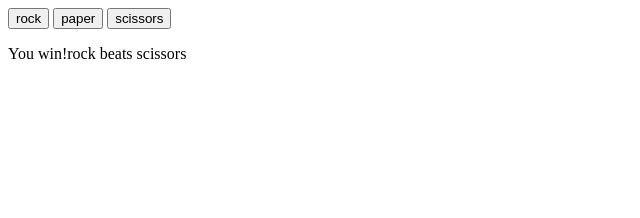
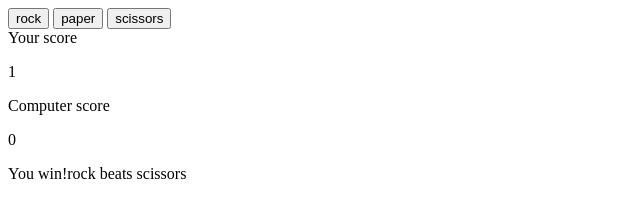
Before and after one commit to fiza0/rock-paper-scissors, a plain HTML site: page index.html in a window 1280 px wide. Both pictures are taken after a click on the button "rock". Shown: the whole page, without its empty margins (0-640 px from the left). Drawn offline with Linux system fonts and the light colour scheme.

Commit message:
Fix score counter and make scores display on dom

```diff
--- a/index.html
+++ b/index.html
@@ -13,7 +13,9 @@
     <button class="btn" id="paper">paper</button>
     <button class="btn" id="scissors">scissors</button>
  </div>
-<div class="score"></div>
+<div class="score">
+    <div class="player-score">Your score</div>
+    <div class="computer-score">Computer score</div>
  </div>
 
  <div class="results-section">
--- a/script.js
+++ b/script.js
@@ -1,6 +1,8 @@
 let rock={name:'rock',beats:'scissors'}
 let paper={name:'paper',beats:'rock'}
 let scissors={name:'scissors',beats:'paper'}
+let playerScore=0
+let computerScore=0
 
 function getComputerSelection(){
     let computerSelection=Math.floor(Math.random()*3)
@@ -26,8 +28,6 @@ btns.forEach(button=>{
                 playerSelection=scissors
             }
             let computerSelection=getComputerSelection()
-            let playerScore=0
-            let computerScore=0
             let resultMessage
             let result
             if(computerSelection.name===playerSelection.beats){
@@ -51,8 +51,15 @@ btns.forEach(button=>{
             resultOfRound=document.createElement('p')
             resultOfRound.textContent=resultMessage
             resultsSection.appendChild(resultOfRound)
+            playerScoreDOM=document.querySelector('.player-score')
+            computerScoreDOM=document.querySelector('.computer-score')
+            playerScoreOfRound=document.createElement('p')
+            playerScoreOfRound.textContent=`${playerScore}`
+            computerScoreOfRound=document.createElement('p')
+            computerScoreOfRound.textContent=`${computerScore}`
+            playerScoreDOM.appendChild(playerScoreOfRound)
+            computerScoreDOM.appendChild(computerScoreOfRound)
 
-            return result
 
 })
 
```
